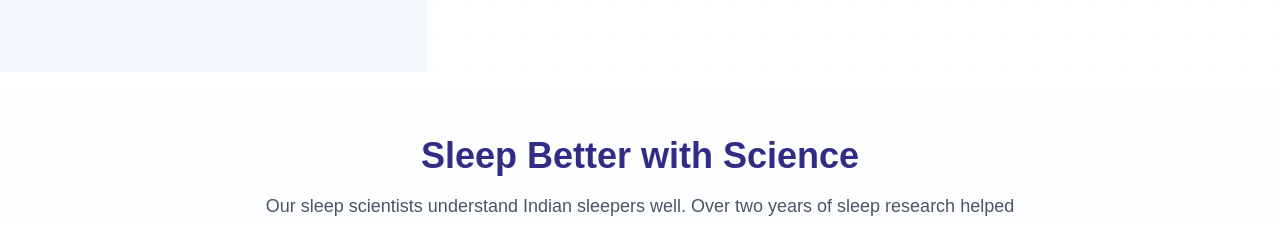
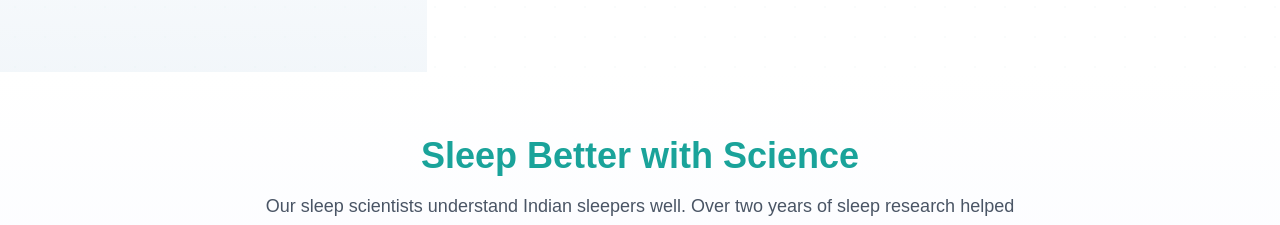
Before and after one commit to AbhishekSi04/mattress, a Next.js app: page / in a window 1280 px wide. Shown: the part 1000-1225 px from the top of the page. Built offline with nearby package versions, Linux system fonts and the light colour scheme.

Commit message:
fixes for vercel

```diff
--- a/src/app/components/ProductShowcase.tsx
+++ b/src/app/components/ProductShowcase.tsx
@@ -171,7 +171,7 @@ const ProductShowcase = () => {
     <section className="py-16 bg-gradient-to-b from-white to-indigo-50">
       <div className="container mx-auto px-4">
         <div className="text-center mb-16">
-          <h2 className="text-4xl font-bold mb-4 text-indigo-900">Sleep Better with Science</h2>
+          <h2 className="text-4xl font-bold mb-4 text-[#1aa39a]">Sleep Better with Science</h2>
           <p className="text-lg text-gray-600 max-w-3xl mx-auto">
             Our sleep scientists understand Indian sleepers well. Over two years of sleep research
             helped us develop the best mattresses for all Indian climates and body types.
```
